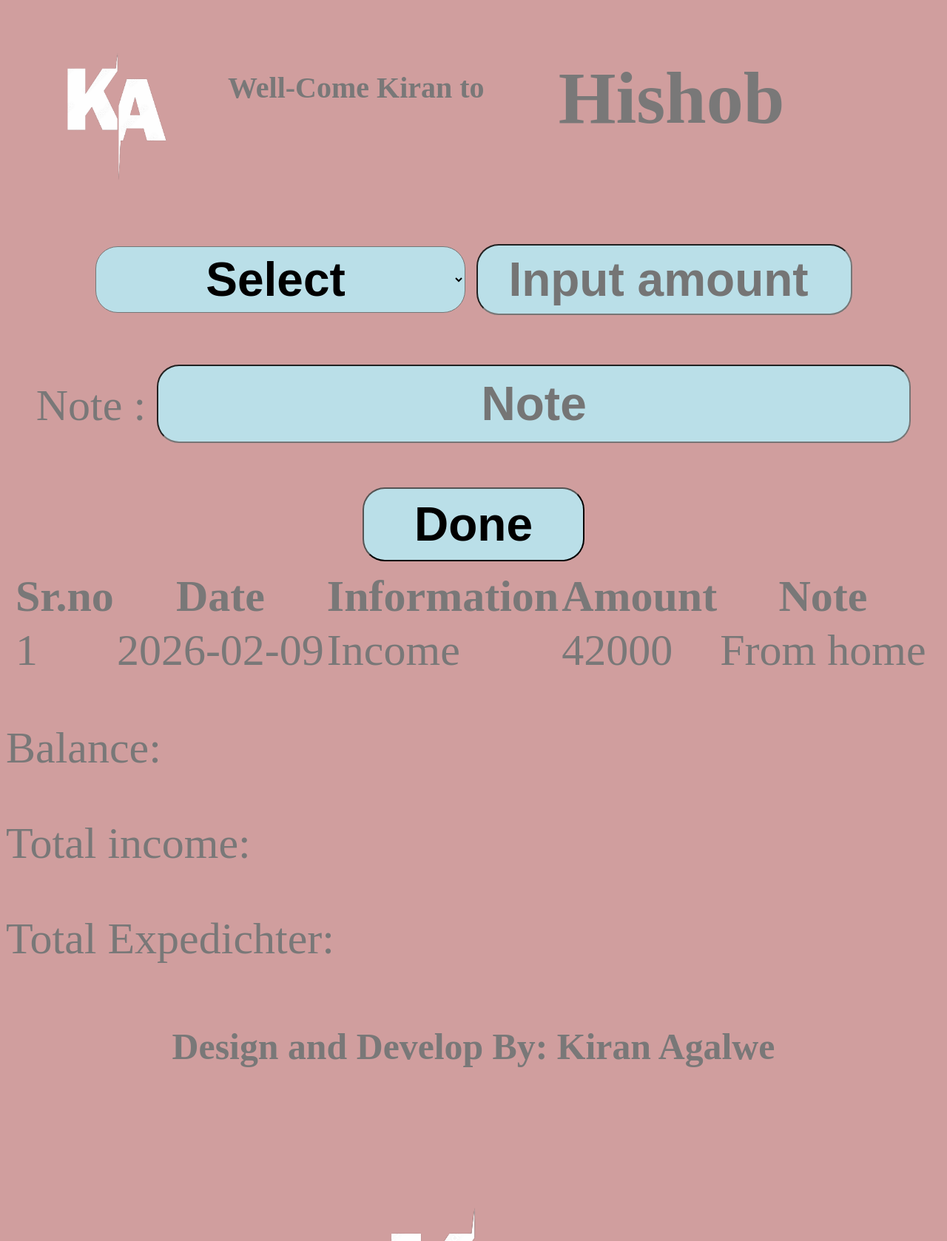
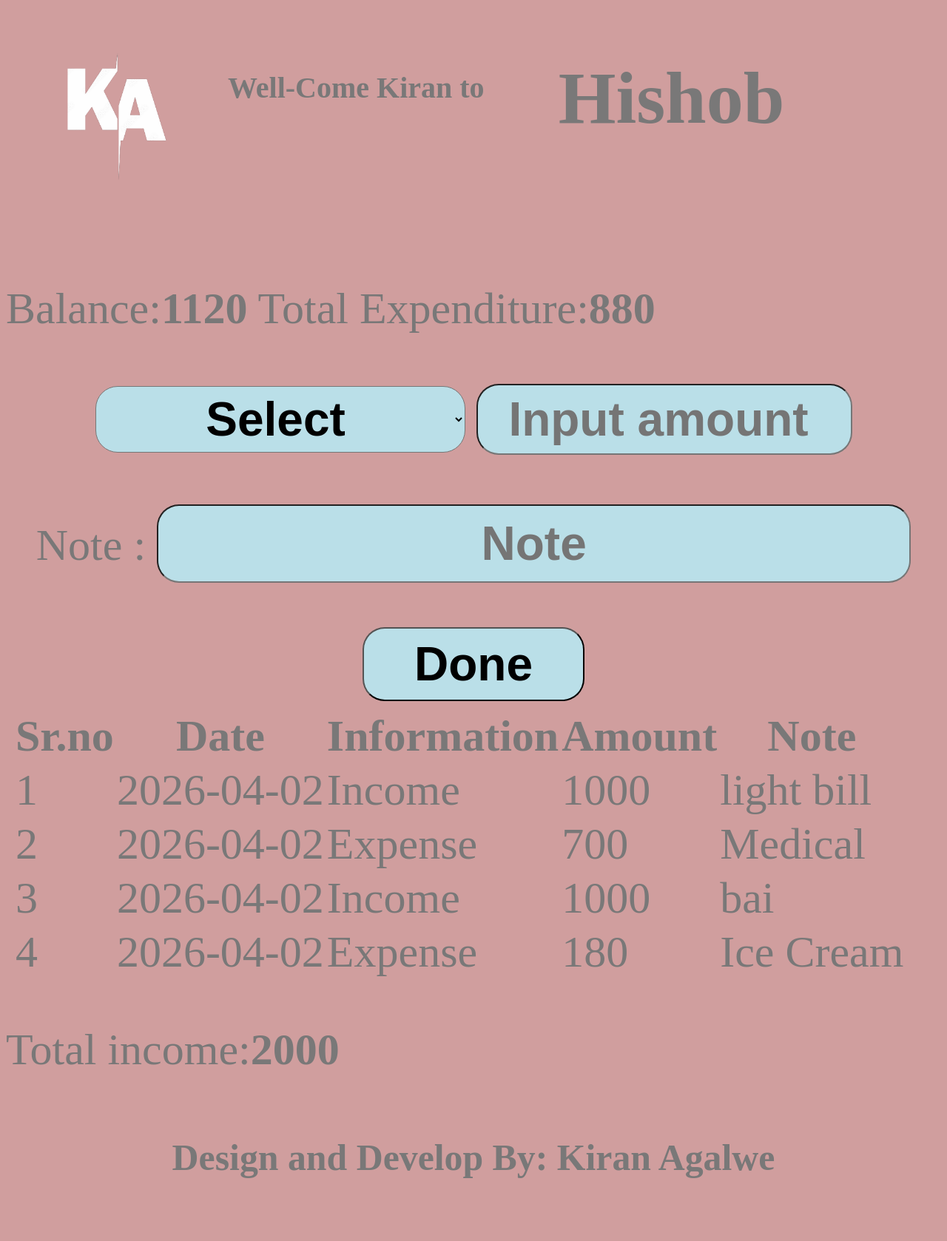
Before and after one commit to kiran18-A/Hishob, a Flask app: page / in a window 1280 px wide. Shown: the top 1678 px of the page at 74% size. Run offline with Flask 3, Linux system fonts and the light colour scheme.

Commit message:
added data folder and spark.py

```diff
--- a/app.py
+++ b/app.py
@@ -6,17 +6,39 @@ import csv
 
 app = Flask(__name__)
 
+def calculation():
+    if os.path.exists("data/data.csv"):
+        with open("data/data.csv", newline="") as file:
+            reader = csv.DictReader(file)
+            data = list(reader)
+    total_income = 0
+    total_expenditure = 0
+    total_balance = 0
+    for i in data:
+        if i['Type']=='Income':
+            total_income=total_income+int(i['Amount'])
+        elif i['Type']=='Expense':
+            total_expenditure=total_expenditure+int(i['Amount'])
+        else:
+            pass
+    total_balance=total_income-total_expenditure
+    return total_income,total_balance,total_expenditure
+
+def result():
+    total_income,total_balance,total_expenditure=calculation()
+    return total_income,total_expenditure,total_balance
+
 @app.route("/")
 def home():
+    total_income,total_expenditure,total_balance=result()
     name="Kiran"
     data=[]
-    if os.path.exists("data.csv"):
-        with open("data.csv", newline="") as file:
+    if os.path.exists("data/data.csv"):
+        with open("data/data.csv", newline="") as file:
             reader = csv.DictReader(file)
             data = list(reader)
     data=data[-5:]
-    return render_template("index.html",name=name,data=data)
-
+    return render_template("index.html",name=name,data=data,total_income=total_income,total_expenditure=total_expenditure,total_balance=total_balance)
 
 @app.route("/submit", methods=["POST"])
 def submit():
@@ -24,17 +46,15 @@ def submit():
     entry_type = request.form["type"]
     money = request.form["money"]
     note = request.form["note"]
-    file_exists = os.path.isfile("data.csv")
+    file_exists = os.path.isfile("data/data.csv")
 
-    with open("data.csv", mode="a", newline="") as file:
+    with open("data/data.csv", mode="a", newline="") as file:
         writer = csv.writer(file)
-
         # write header only once
         if not file_exists:
             writer.writerow(["Date","Amount", "Type", "Note"])
-
-        writer.writerow([today,money,entry_type,note])
-
+        writer.writerow([today,int(money),entry_type,note])
+    calculation()
     return redirect(url_for("home"))
 
 if __name__ == "__main__":
--- a/data.csv
+++ /dev/null
@@ -1,2 +0,0 @@
-Date,Amount,Type,Note
-2026-02-09,42000,Income,From home
--- /dev/null
+++ b/data/data.csv
@@ -0,0 +1,5 @@
+Date,Amount,Type,Note
+2026-04-02,1000,Income,light bill
+2026-04-02,700,Expense,Medical
+2026-04-02,1000,Income,bai
+2026-04-02,180,Expense,Ice Cream
--- a/templates/index.html
+++ b/templates/index.html
@@ -17,6 +17,9 @@
 			<h1 class="center heading">Hishob</h1>
 		</div>
 	</div>
+    <div>
+			<p>Balance:<b id="balance">{{total_balance}}</b>        Total Expenditure:<b id="Expenditure">{{total_expenditure}}</b></p>
+    </div>
 	<div>
 		<div class="center entry form-options">
 			<form method="POST" action="/submit">
@@ -70,9 +73,7 @@
 			</div>
 		</div>
 		<div>
-			<p>Balance:<b id="balance"></b></p>
-			<p>Total income:<b id="income"></b><p>
-			<p>Total Expedichter:<b id="Expedichter"></b></p>
+            <p>Total income:<b id="income">{{total_income}}</b><p>
 		</div>
 	</div>
     <script src="script.js"></script>
```
